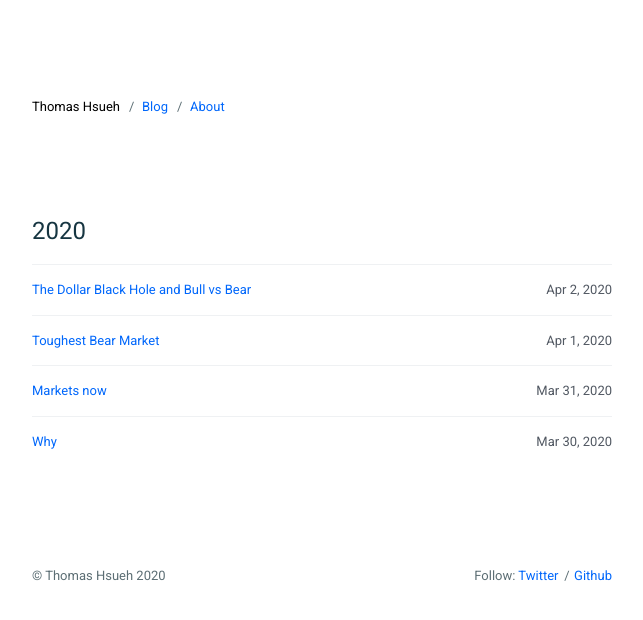
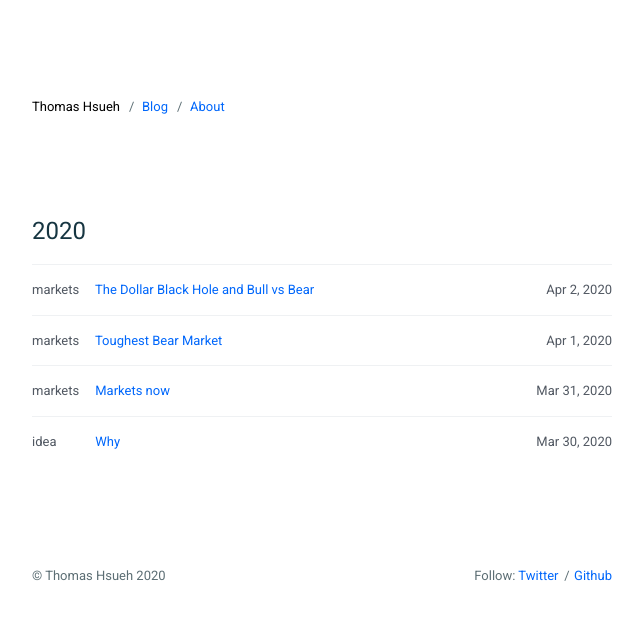
Before and after one commit to guiltygyoza/blog, a Jekyll site: the page built from index.html, in a window 1280 px wide. Shown: the top 620 px of the page, without its empty margins (318-961 px from the left). Built offline with Jekyll 4.4.1, drawn with Linux system fonts in a browser that asks for light colours.

Commit message:
added category display and fixed style

```diff
--- a/_sass/components/_archives.scss
+++ b/_sass/components/_archives.scss
@@ -40,8 +40,13 @@
 
     h3 {
         @include fs--body;
+        align: left;
     }
-
+    h3 span {
+        display: inline-block;
+        width: 6rem;
+        color: #515862;
+    }
     p {
         @include fs--body;
         color: #515862;
--- a/index.html
+++ b/index.html
@@ -12,8 +12,11 @@ title: Home
         <ul class="c-archives__list">
     {% endif %}
         <li class="c-archives__item">
-            <h3><a href="{{ post.url | prepend: site.baseurl }}">{{ post.title }}</a></h3>
-            <p>{{ post.date | date: "%b %-d, %Y" }}</p>
+            <h3>
+                <span>{{post.categories}}</span>
+                <a href="{{ post.url | prepend: site.baseurl }}">{{ post.title }}</a>
+            </h3>
+            <p class="date">{{ post.date | date: "%b %-d, %Y" }}</p>
         </li>
     {% if forloop.last %}
         </ul>
```
